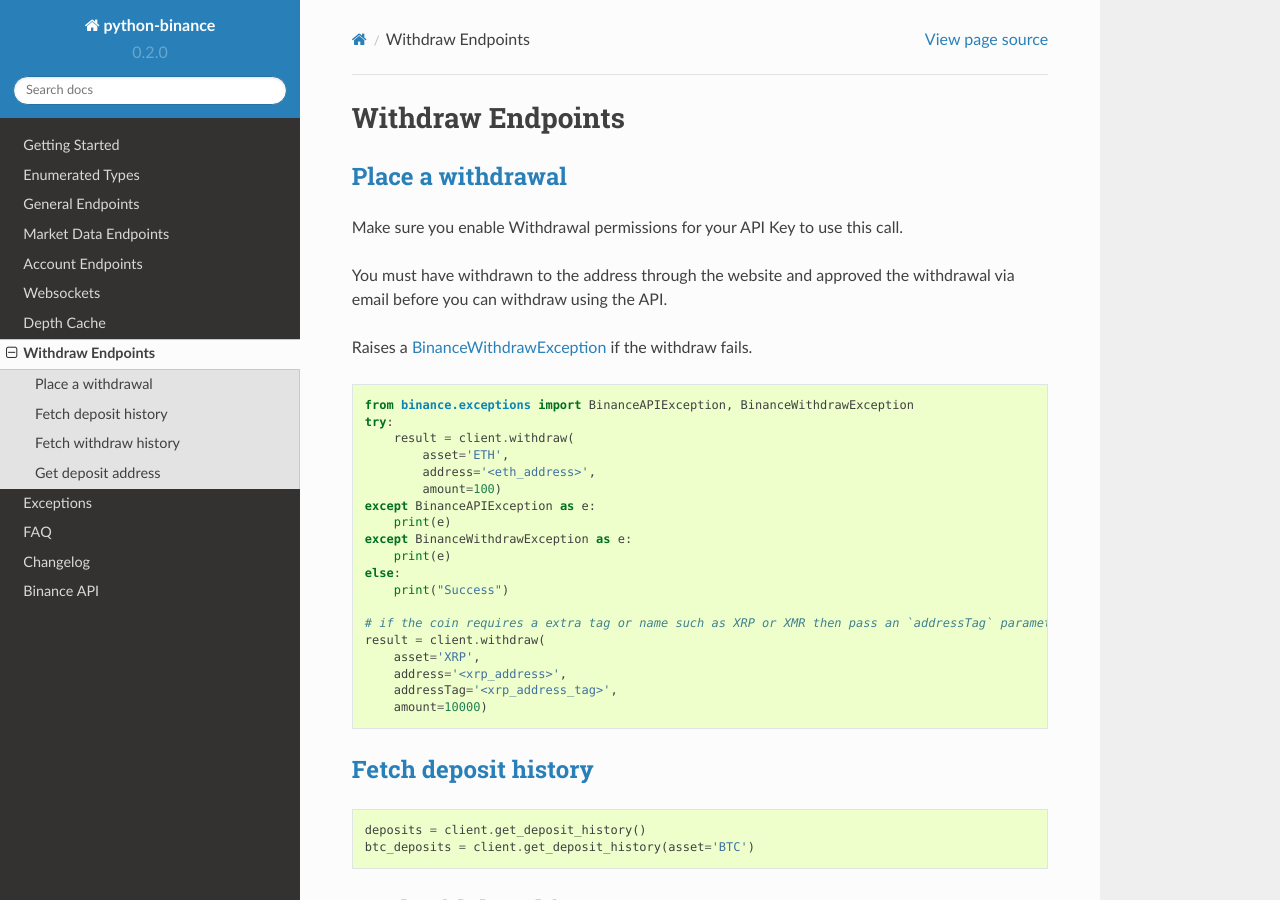
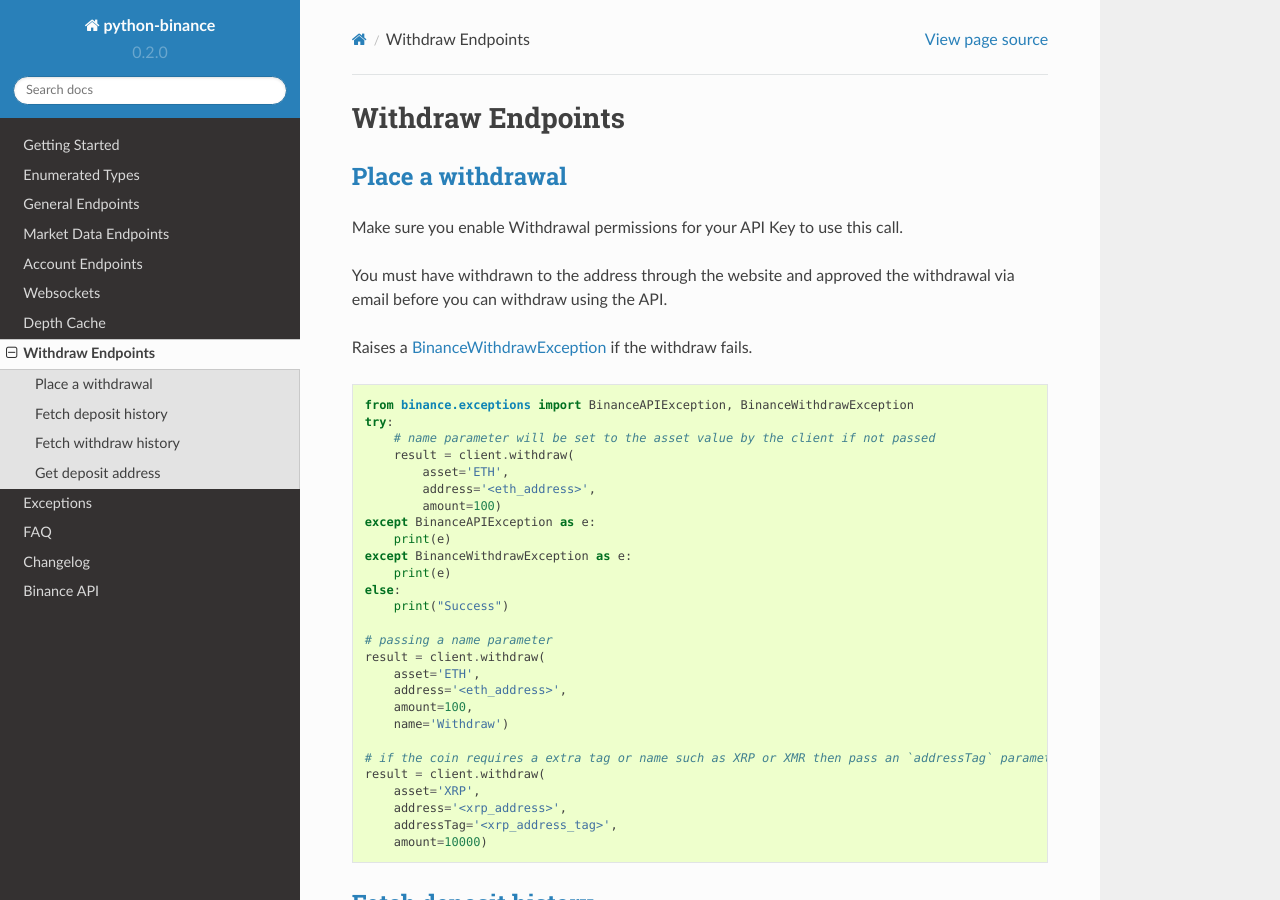
Before and after one commit to topcoder20022/python-binance, a Sphinx documentation site: the page built from docs/withdraw.rst, in a window 1280 px wide and 900 px high. Built offline with Sphinx 7.4.7 and the Read the Docs theme 2.0.0, drawn with Linux system fonts in a browser that asks for light colours; formulas are drawn with MathJax 3.

Commit message:
Set name parameter on withdraw if not set

```diff
--- a/docs/withdraw.rst
+++ b/docs/withdraw.rst
@@ -14,6 +14,7 @@
 
     from binance.exceptions import BinanceAPIException, BinanceWithdrawException
     try:
+        # name parameter will be set to the asset value by the client if not passed
         result = client.withdraw(
             asset='ETH',
             address='<eth_address>',
@@ -24,6 +25,13 @@
         print(e)
     else:
         print("Success")
+
+    # passing a name parameter
+    result = client.withdraw(
+        asset='ETH',
+        address='<eth_address>',
+        amount=100,
+        name='Withdraw')
 
     # if the coin requires a extra tag or name such as XRP or XMR then pass an `addressTag` parameter.
     result = client.withdraw(
```
Also changed, not shown: 1 other file.
